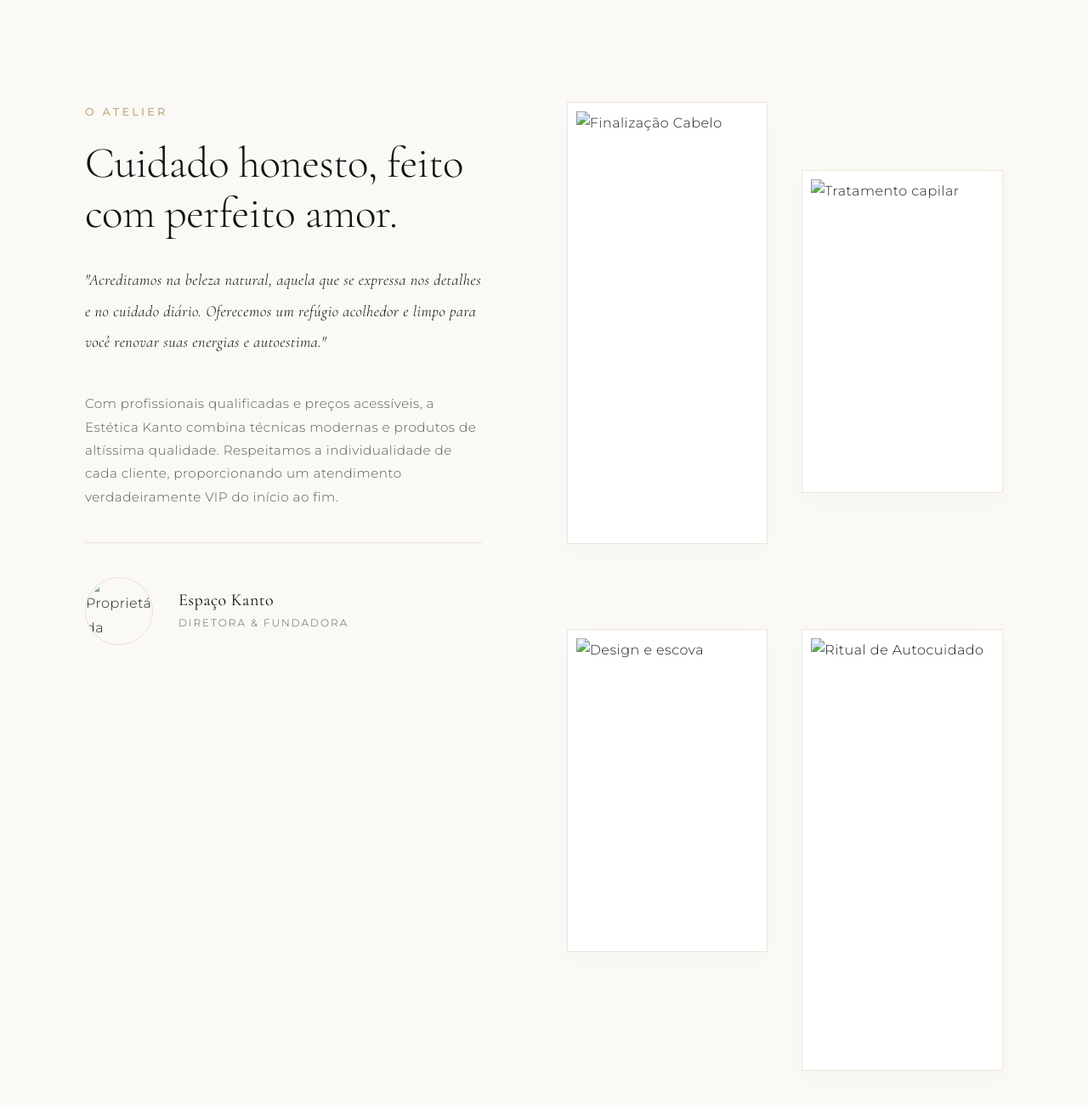
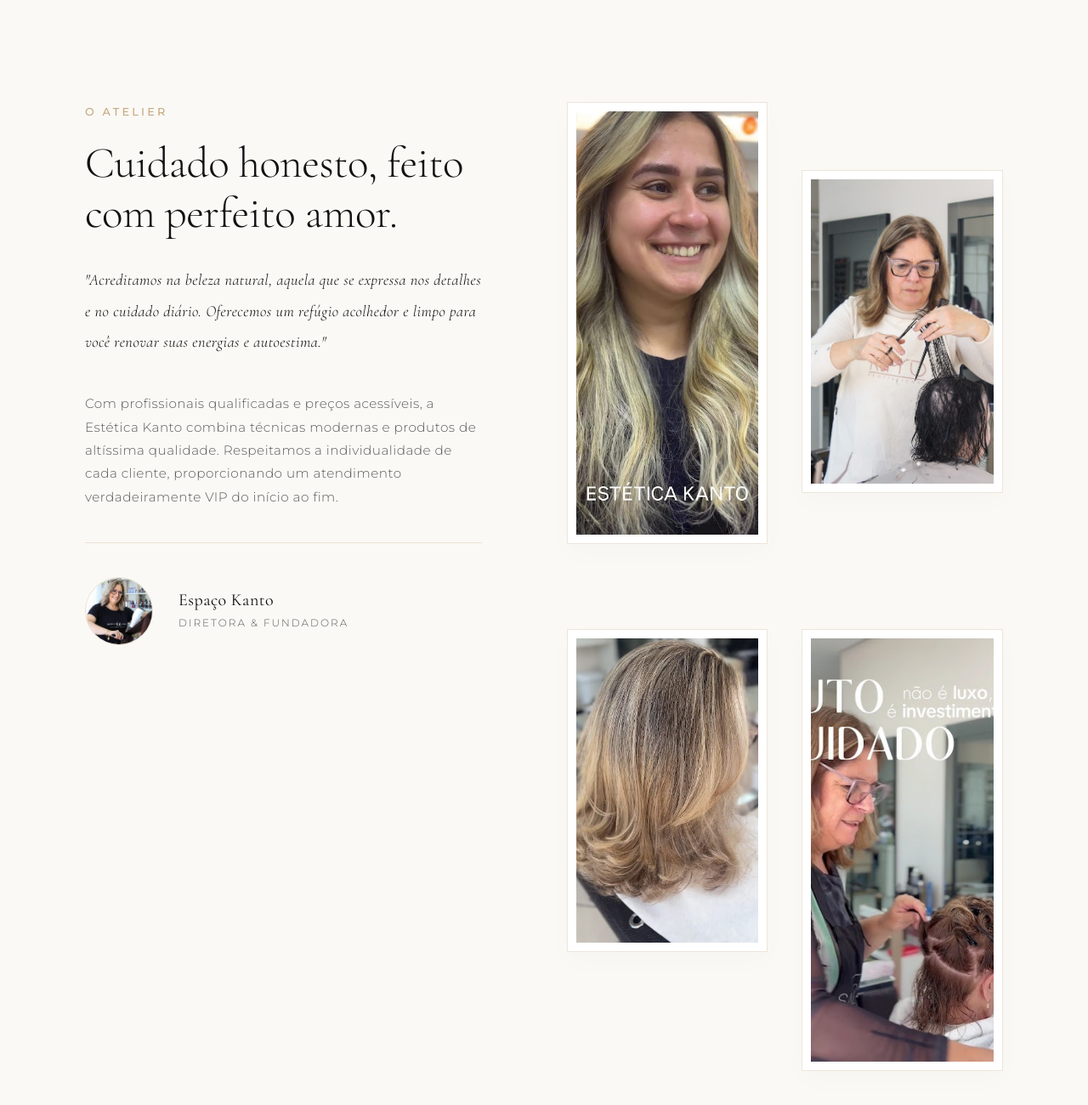
Before and after one commit to andydft/esteticakantoteste, a plain HTML site: page index.html in a window 1280 px wide. Shown: the part 820-2120 px from the top of the page at 85% size. Drawn offline with nearby package versions, Linux system fonts and the light colour scheme.

Commit message:
Update index.html

```diff
--- a/index.html
+++ b/index.html
@@ -61,7 +61,7 @@
             </div>
             <div class="hero-image-wrapper">
                 <!-- essatodas.jpg is the team photo -->
-                <img src="estética - Pesquisa Google/essatodas.jpg" alt="Equipe Estética Kanto" id="hero-img">
+                <img src="essatodas.jpg" alt="Equipe Estética Kanto" id="hero-img">
             </div>
         </div>
     </section>
@@ -79,7 +79,7 @@
                     <div class="atelier-founder-card">
                         <div class="founder-img-wrapper">
                             <!-- dona.jpg is the founder photo -->
-                            <img src="estética - Pesquisa Google/dona.jpg" alt="Proprietária da Estética Kanto">
+                            <img src="dona.jpg" alt="Proprietária da Estética Kanto">
                         </div>
                         <div class="founder-details">
                             <h5>Espaço Kanto</h5>
@@ -90,17 +90,17 @@
 
                 <div class="editorial-gallery">
                     <div class="gallery-card size-tall">
-                        <img src="estética - Pesquisa Google/cabelo1.jpg" alt="Finalização Cabelo">
+                        <img src="cabelo1.jpg" alt="Finalização Cabelo">
                     </div>
                     <div class="gallery-card size-short">
-                        <img src="estética - Pesquisa Google/cabelo2.jpg" alt="Tratamento capilar">
+                        <img src="cabelo2.jpg" alt="Tratamento capilar">
                     </div>
                     <div class="gallery-card size-short offset-down">
-                        <img src="estética - Pesquisa Google/cabelo3.jpg" alt="Design e escova">
+                        <img src="cabelo3.jpg" alt="Design e escova">
                     </div>
                     <div class="gallery-card size-tall offset-down">
                         <!-- autocuidade.jpg is the care photo -->
-                        <img src="estética - Pesquisa Google/autocuidade.jpg" alt="Ritual de Autocuidado">
+                        <img src="autocuidade.jpg" alt="Ritual de Autocuidado">
                     </div>
                 </div>
             </div>
```
